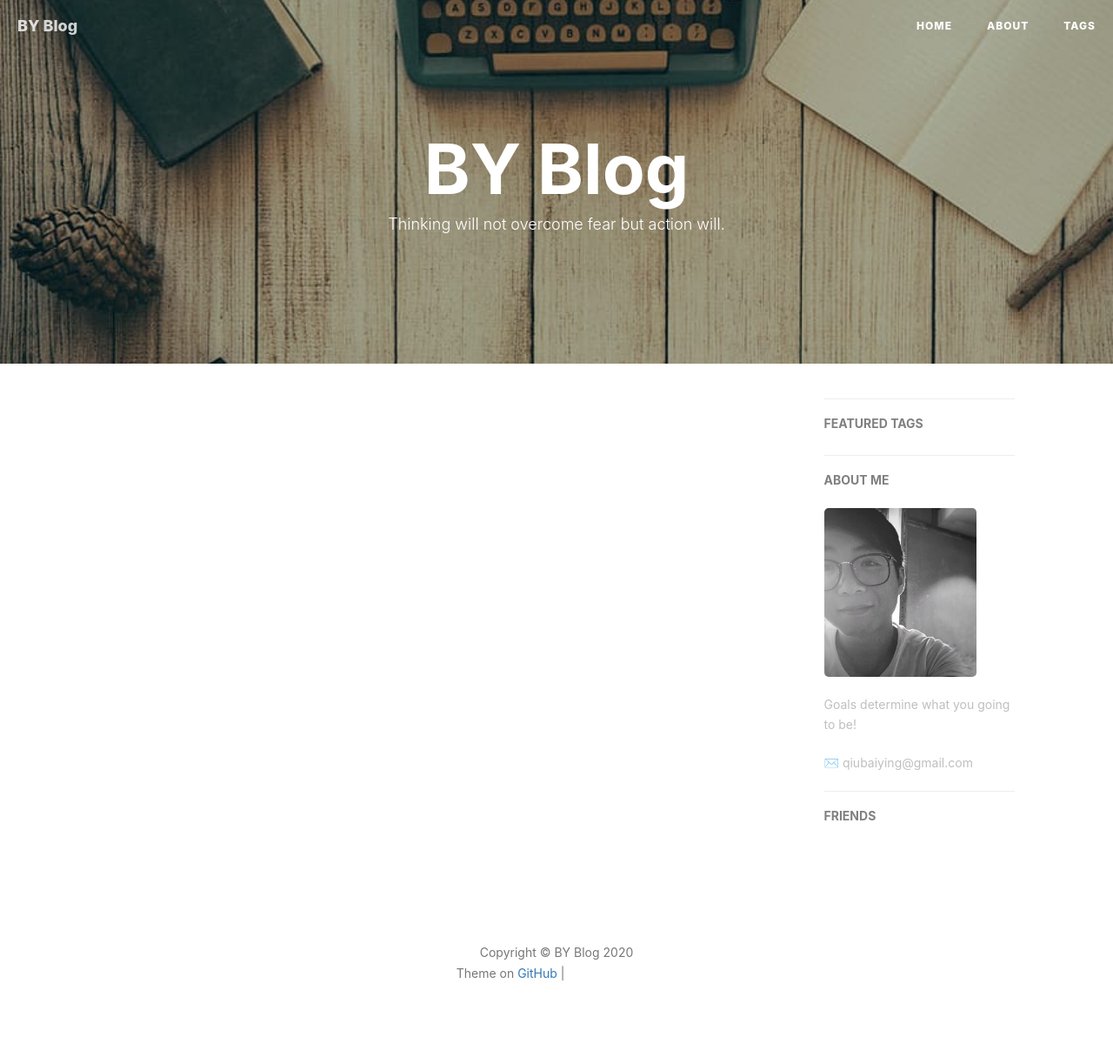
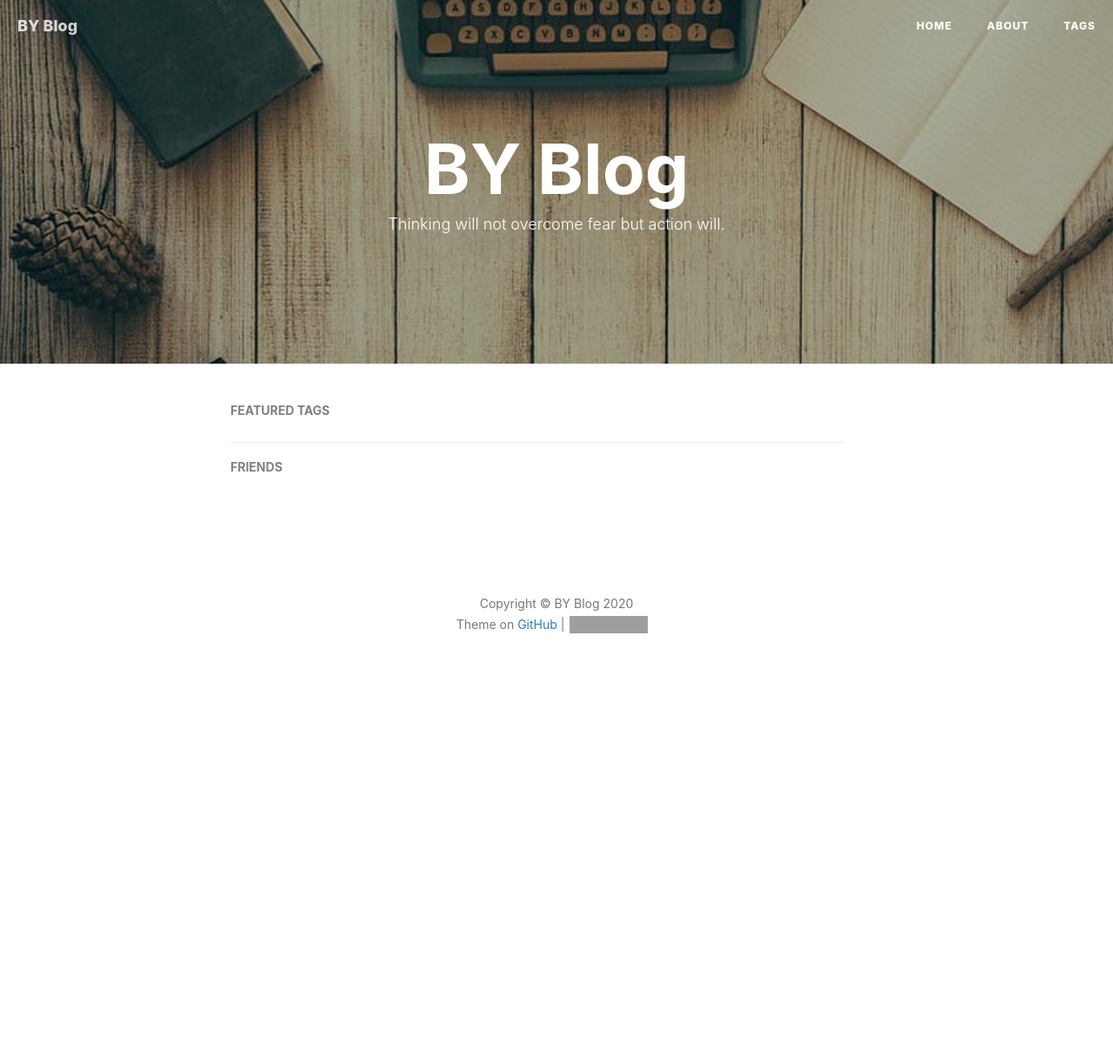
Before and after one commit to vhwzIs/vhwzIs.github.io, a Jekyll site: the page built from index.html, in a window 1280 px wide. Shown: the whole page at 87% size. Built offline with Jekyll 4.4.1, drawn with Linux system fonts in a browser that asks for light colours; nearby versions of some CDN libraries; the list of posts is cut into pages by our own code; comment, search, counter and statistics services are not loaded; after the commit the page ends 900 px from its top, so only the background shows below that; grey boxes are pictures that could not be loaded.

Commit message:
changeconfig

```diff
--- a/_config.yml
+++ b/_config.yml
@@ -2,7 +2,7 @@
 title: BY Blog
 SEOTitle: vhwz的博客 | BY Blog
 header-img: img/post-bg-desk.jpg
-email: qiubaiying@gmail.com
+email: vh_wz@outlook.com
 description: "Every failure is leading towards success."
 keyword: "BY, BY Blog, vhwz"
 url: "http://vhwzis.github.io"          # your host, for absolute URL
@@ -10,7 +10,7 @@
 github_repo: "https://github.com/vhwzis/vhwzis.github.io.git" # you code repository
 
 # Sidebar settings
-sidebar: true                           # whether or not using Sidebar.
+sidebar: false                           # whether or not using Sidebar.
 sidebar-about-description: "Goals determine what you going to be!"
 sidebar-avatar: /img/about-BY-gentle.jpg      # use absolute URL, seeing it's used in both `/` and `/about/`
 
@@ -58,7 +58,7 @@
 
 # Gitalk
 gitalk:
-  enable: true    #是否开启Gitalk评论
+  enable: false    #是否开启Gitalk评论
   clientID: f2c84e7629bb1446c1a4                            #生成的clientID
   clientSecret: ca6d6139d1e1b8c43f8b2e19492ddcac8b322d0d    #生成的clientSecret
   repo: qiubaiying.github.io    #仓库名称
@@ -71,11 +71,11 @@
 
 # Analytics settings
 # Baidu Analytics
-ba_track_id: b50bf2b12b5338a1845e33832976fd68
+# ba_track_id: b50bf2b12b5338a1845e33832976fd68
 
 # Google Analytics
-ga_track_id: 'UA-90855596-1'            # Format: UA-xxxxxx-xx
-ga_domain: qiubaiying.top               # 默认的是 auto, 这里我是自定义了的域名，你如果没有自己的域名，需要改成auto
+# ga_track_id: 'UA-90855596-1'            # Format: UA-xxxxxx-xx
+# ga_domain: auto              # 默认的是 auto, 这里我是自定义了的域名，你如果没有自己的域名，需要改成auto
 
 
 
```
